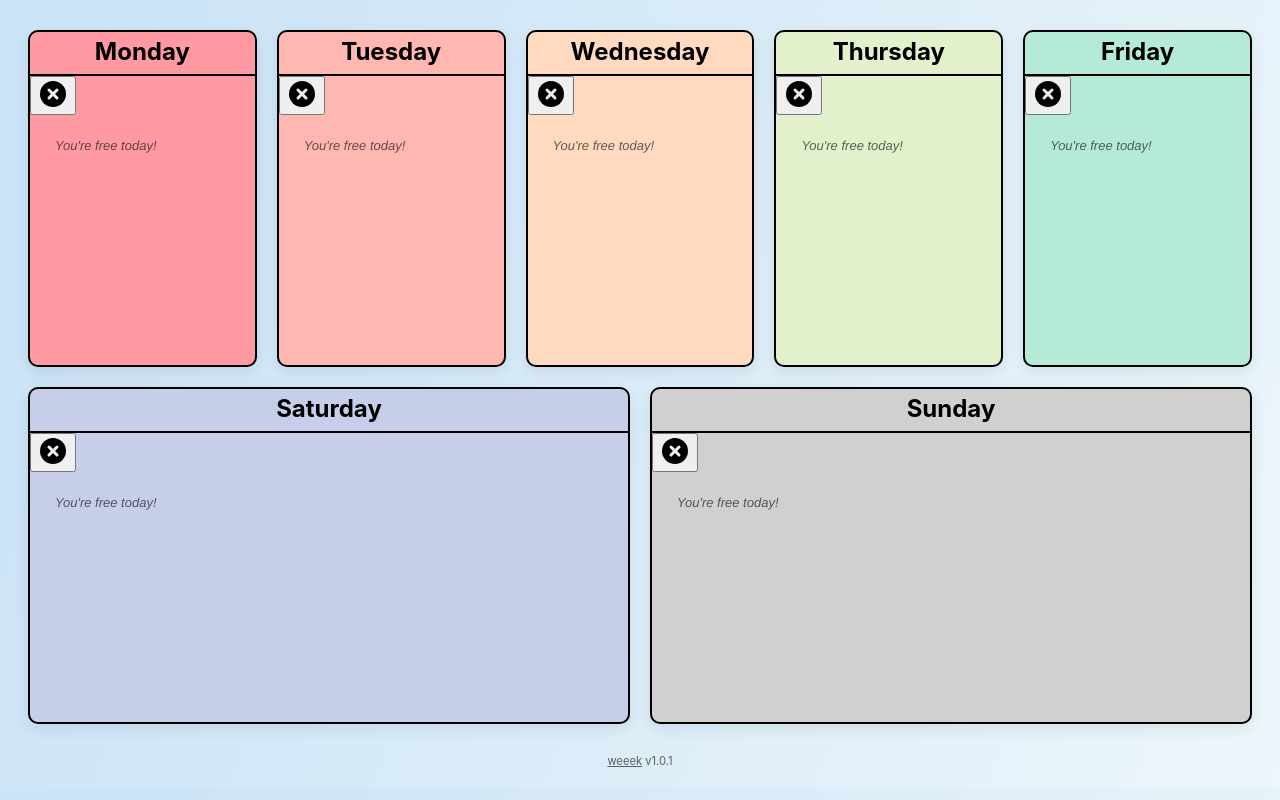
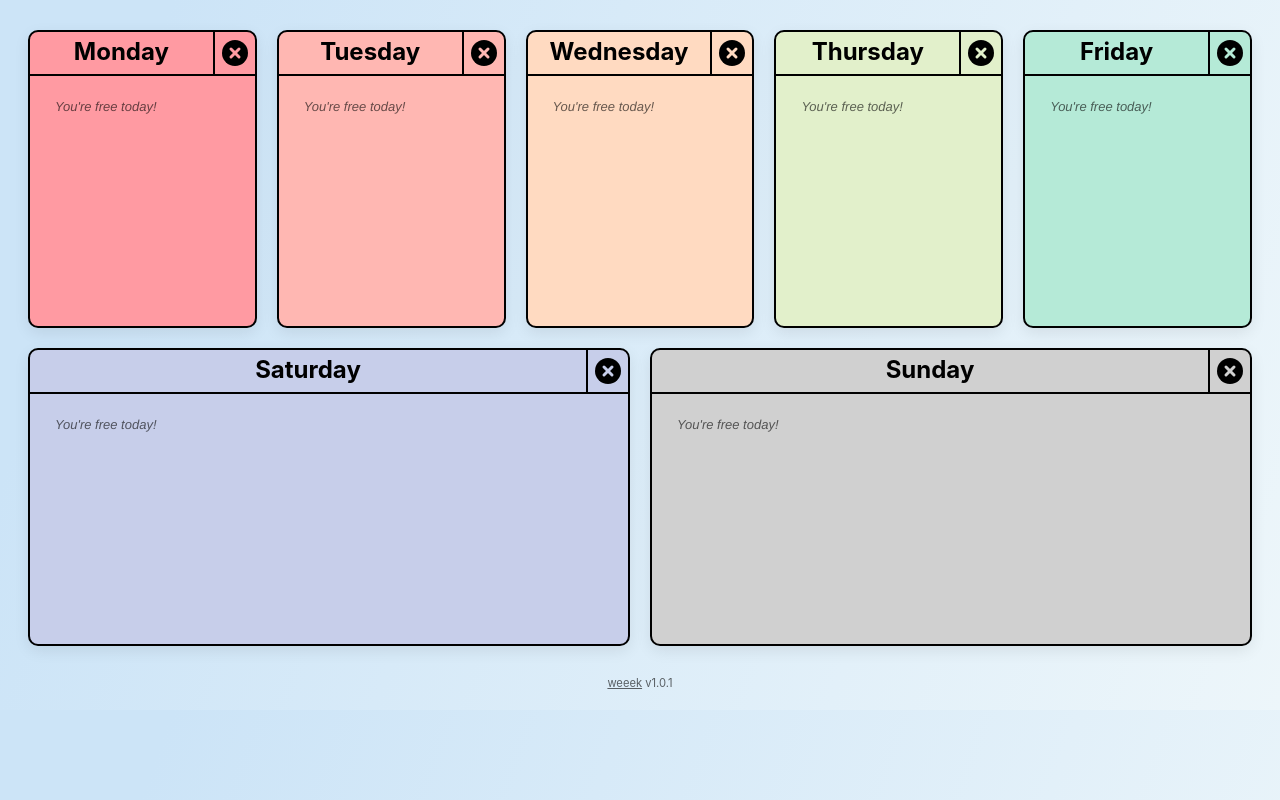
Before and after one commit to mgschoen/weeek, a website built with Parcel: page src/index.html in a window 1280 px wide. Built offline with nearby package versions, Linux system fonts and the light colour scheme.

Commit message:
Adjusted styles to new markup, added button styles

```diff
--- a/src/scss/main.scss
+++ b/src/scss/main.scss
@@ -44,11 +44,33 @@ body {
             flex-basis: 17%;
         }
 
-        h2 {
+        header {
             border-bottom: $border;
+            display: flex;
             margin: 0;
-            padding: 5px 0 8px;
+            padding: 0;
             text-align: center;
+
+            h2 {
+                flex-grow: 1;
+                margin: 5px 0 8px;
+            }
+
+            button {
+                background: none;
+                border-bottom: 0;
+                border-left: $border;
+                border-right: 0;
+                border-top: 0;
+                display: flex;
+                flex-direction: row;
+                padding: 0 5px;
+                width: 42px;
+
+                svg {
+                    align-self: center;
+                }
+            }
         }
 
         textarea {
```
